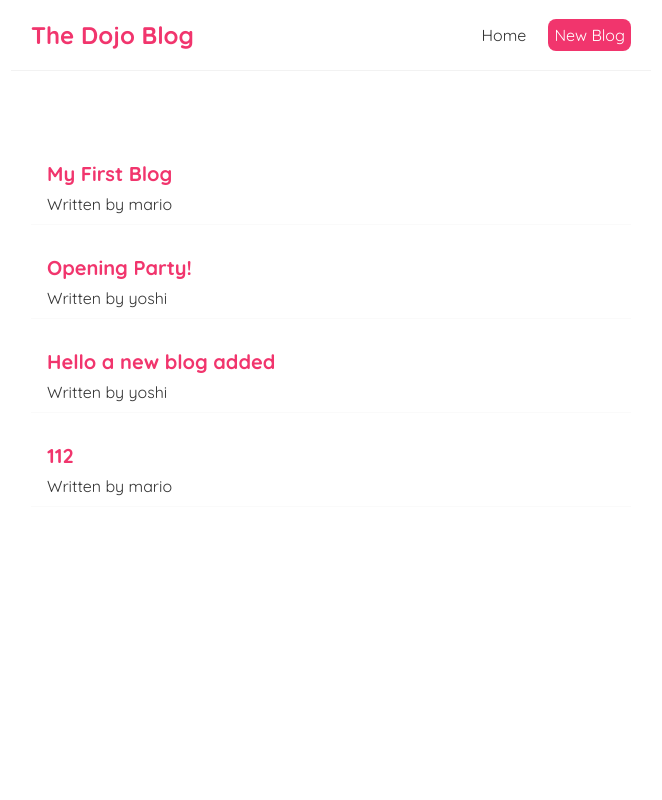
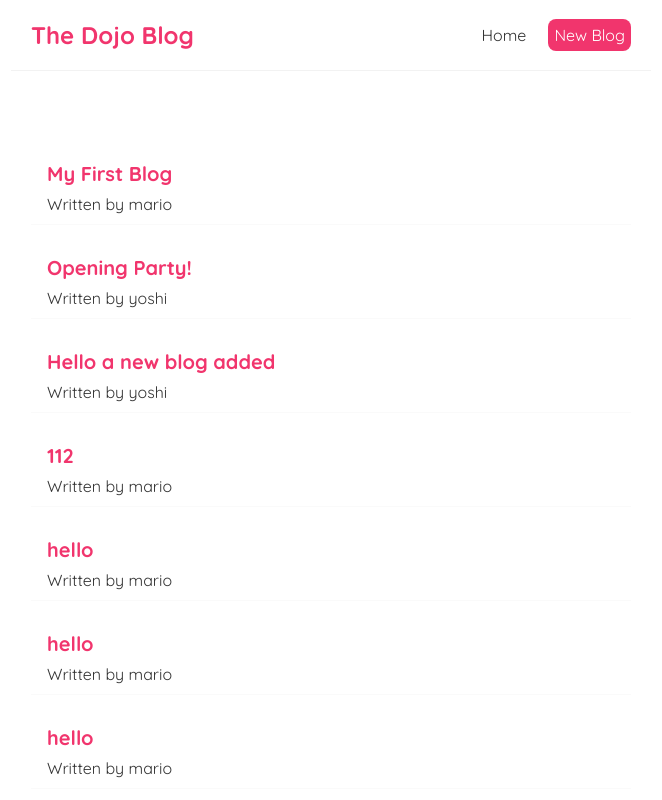
Before and after one commit to hyc0812/yong-personal-blog, a React (Create React App) app in the folder dojo-blog/: page / in a window 1280 px wide. Shown: the top 800 px of the page, without its empty margins (309-971 px from the left). Built offline with nearby package versions, Linux system fonts and the light colour scheme; data requests are answered from the project's data file.

Commit message:
add history from react library

```diff
--- a/dojo-blog/data/db.json
+++ b/dojo-blog/data/db.json
@@ -23,6 +23,72 @@
       "body": "hello",
       "author": "mario",
       "id": 4
+    },
+    {
+      "title": "hello",
+      "body": "hello",
+      "author": "mario",
+      "id": 5
+    },
+    {
+      "title": "hello",
+      "body": "hello",
+      "author": "mario",
+      "id": 6
+    },
+    {
+      "title": "hello",
+      "body": "hello",
+      "author": "mario",
+      "id": 7
+    },
+    {
+      "title": "hello",
+      "body": "hello",
+      "author": "mario",
+      "id": 8
+    },
+    {
+      "title": "hello",
+      "body": "hello",
+      "author": "mario",
+      "id": 9
+    },
+    {
+      "title": "hello",
+      "body": "hello",
+      "author": "mario",
+      "id": 10
+    },
+    {
+      "title": "hello",
+      "body": "hello",
+      "author": "mario",
+      "id": 11
+    },
+    {
+      "title": "hello",
+      "body": "hello",
+      "author": "mario",
+      "id": 12
+    },
+    {
+      "title": "hello",
+      "body": "hello",
+      "author": "mario",
+      "id": 13
+    },
+    {
+      "title": "hello",
+      "body": "hello",
+      "author": "mario",
+      "id": 14
+    },
+    {
+      "title": "hello ninjas",
+      "body": "hello every one",
+      "author": "mario",
+      "id": 15
     }
   ]
 }
--- a/dojo-blog/src/Create.js
+++ b/dojo-blog/src/Create.js
@@ -1,15 +1,18 @@
 import { useState } from 'react';
-
+import {useHistory } from 'react-router-dom';
 
 const Create = () => {
 
   const [title, setTitle] = useState('');
   const [body, setBody] = useState('');
   const [author, setAuthor] = useState('mario');
+  const [isPending, setIsPending] = useState(false);
+  const history = useHistory();
 
   const handleSubmit = (e) => {
     e.preventDefault();
     const blog = { title, body, author };
+    setIsPending(true);
 
     fetch('http://localhost:8000/blogs', {
       method: 'POST',
@@ -17,7 +20,10 @@ const Create = () => {
       body: JSON.stringify(blog)
     }).then(() => {
       console.log('new blog added');
+      setIsPending(false);
+      history.push('/');
     });
+
   }
 
 
@@ -45,10 +51,8 @@ const Create = () => {
           <option value="mario">mario</option>
           <option value="yoshi">yoshi</option>
         </select>
-        <button>Add Blog</button>
-        <p>{ title }</p>
-        <p>{ body }</p>
-        <p>{ author }</p>
+        { !isPending && <button>Add Blog</button> }
+        { isPending && <button>Adding Blog...</button> }
       </form>
     </div>
   );
```
Also changed, not shown: 1 other file (tests, documents, lock files or other folders).
